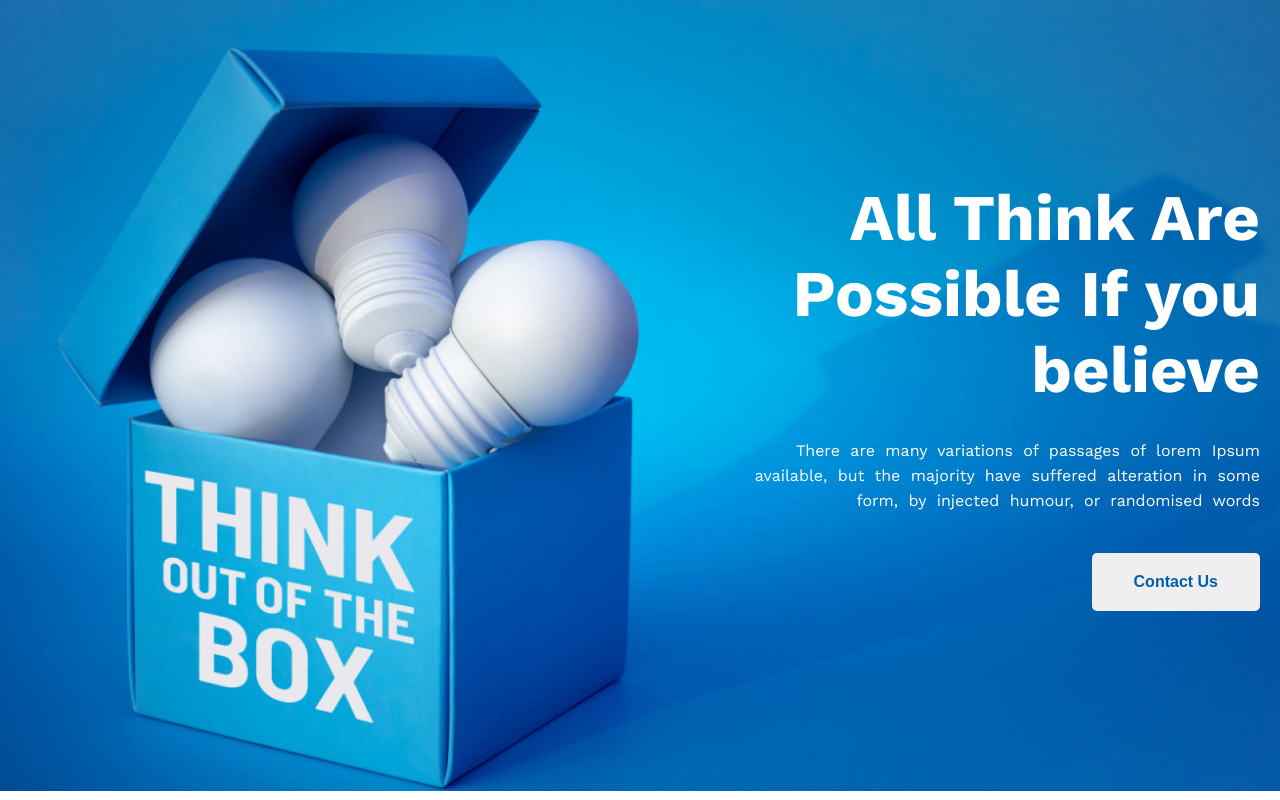
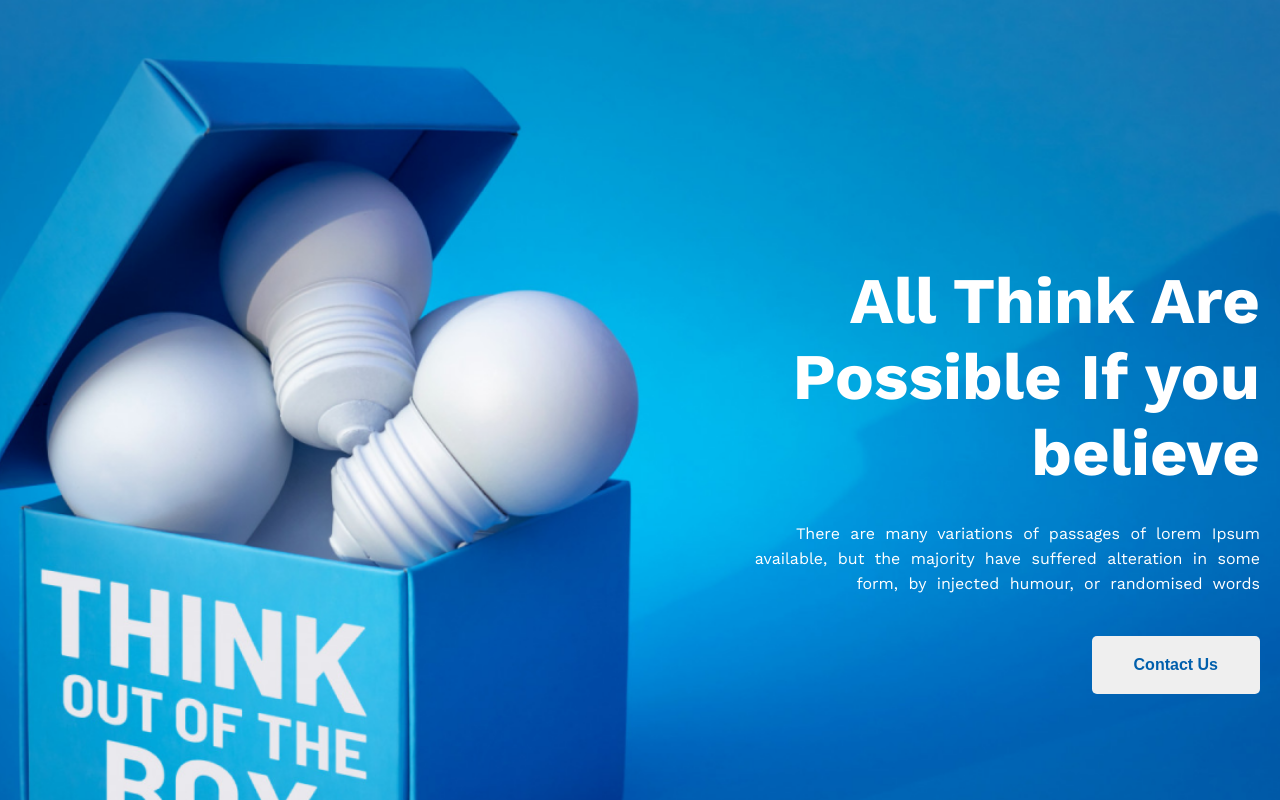
Before and after one commit to rakib5561/self-planning-website-2023, a plain HTML site: page index.html in a window 1280 px wide. Shown: the top 800 px of the page. Drawn offline with nearby package versions, Linux system fonts and the light colour scheme.

Commit message:
banner style changes

```diff
--- a/style/style.css
+++ b/style/style.css
@@ -22,6 +22,7 @@
   background-position: center;
   background-repeat: no-repeat;
   background-size: cover;
+  padding: 83px 0px;
 }
 
 .banner-content {
```
